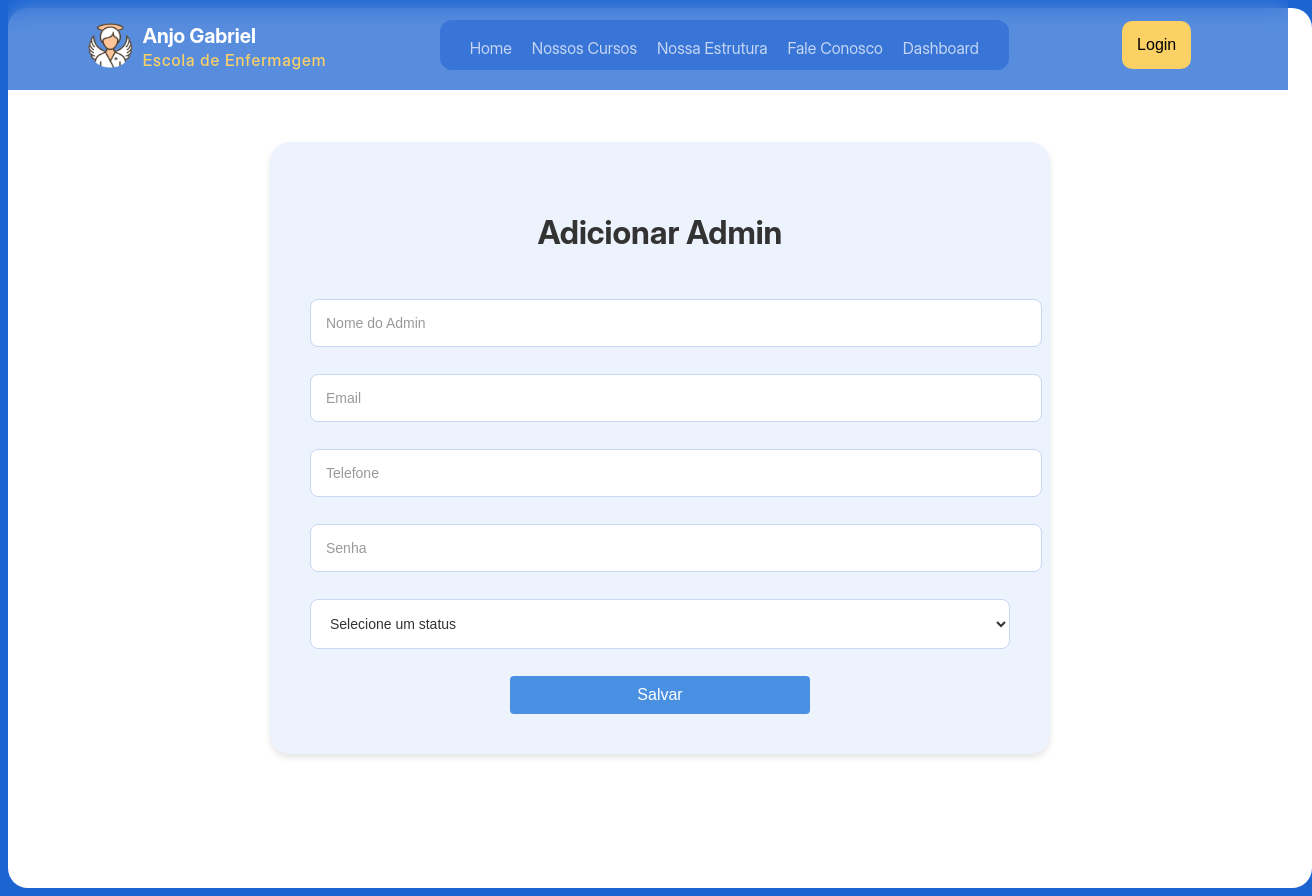
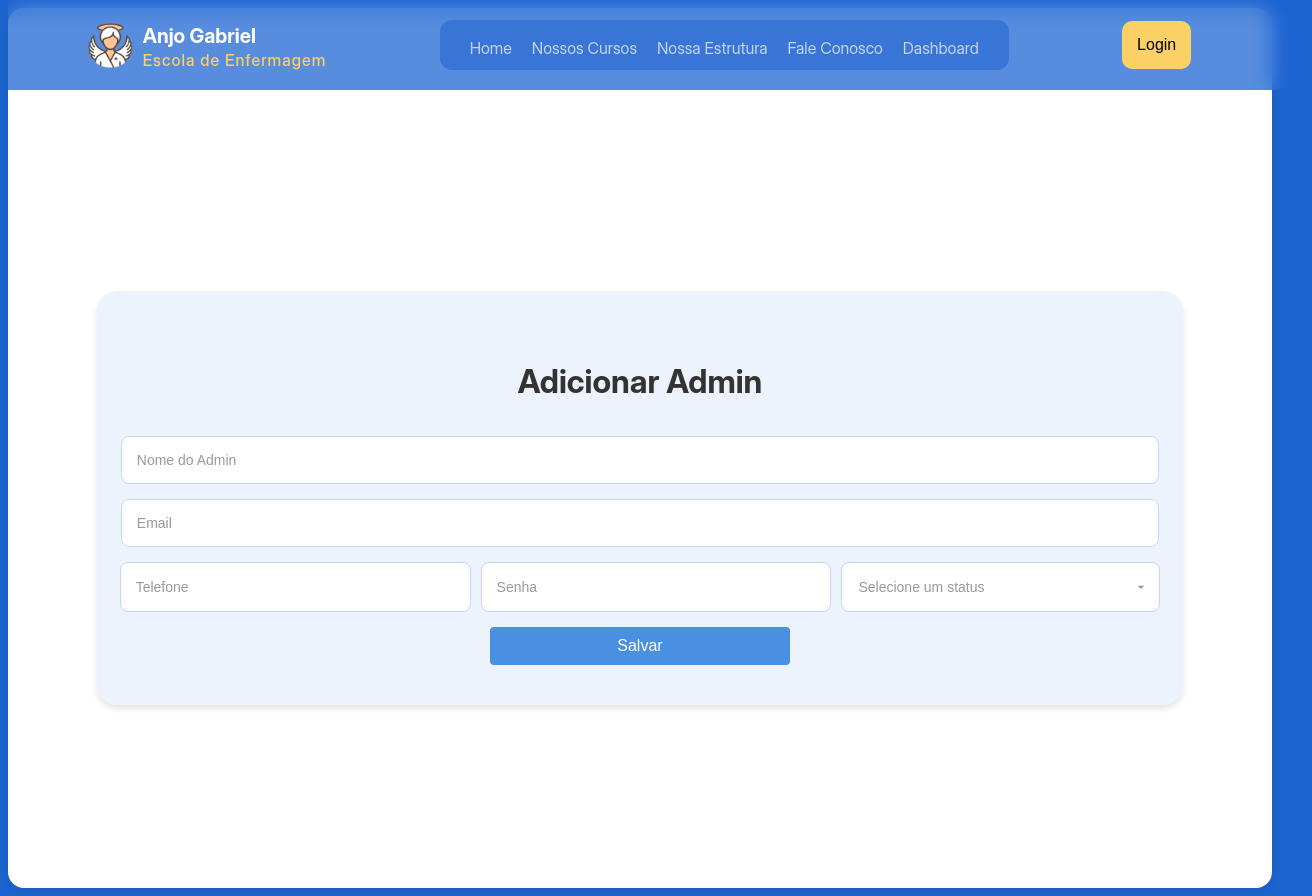
Before and after one commit to MP-oliveira/frontend-anjogabriel, a React (Vite) app in the folder frontend/: page /admins/create in a window 1280 px wide. Shown: the whole page, 1312 px wide, since content can reach past the window. Built offline with nearby package versions, Linux system fonts and the light colour scheme.

Commit message:
fix: adjusting admin layout

```diff
--- a/frontend/src/components/AddAdmin/AddAdmin.jsx
+++ b/frontend/src/components/AddAdmin/AddAdmin.jsx
@@ -9,7 +9,7 @@ const adminSchema = z.object({
   email: z.string().email({ message: "Email inválido." }),
   telefone: z.string().min(10, { message: "Telefone inválido." }),
   role: z.string().nonempty({ message: "Selecione um status válido." }),
-  password: z.string().min(6,{message: "Senha Invalida. A senha de ter pelo menos 6 caracteres. "})
+  password: z.string().min(6, { message: "Senha Invalida. A senha de ter pelo menos 6 caracteres. " })
 });
 
 const AddAdmin = () => {
@@ -56,8 +56,8 @@ const AddAdmin = () => {
   };
 
   return (
-    <div className="addaluno-container">
-      <form className="form-addaluno" onSubmit={handleSubmit}>
+    <div className="form-container">
+      <form className="form-add" onSubmit={handleSubmit}>
         <h2>Adicionar Admin</h2>
 
         <input
@@ -77,7 +77,7 @@ const AddAdmin = () => {
           placeholder="Email"
         />
         {errors.email && <p className="error_message" style={{ color: "red" }}>{errors.email._errors?.[0]}</p>}
-
+        <div className="input-three-columns">
           <input
             type="text"
             name="telefone"
@@ -95,11 +95,15 @@ const AddAdmin = () => {
             placeholder="Senha"
           />
           {errors.password && <p className="error_message" style={{ color: "red" }}>{errors.password._errors?.[0]}</p>}
+          <div className="custom-select-wrapper">
 
             <select name="role" value={adminData.role} onChange={handleChange}>
               <option value="">Selecione um status</option>
               <option value="admin">Administrador</option>
             </select>
+          </div>
+        </div>
+
         {errors.role && <p className="error_message" style={{ color: "red" }}>{errors.role._errors?.[0]}</p>}
 
         <button className="aluno-btn" type="submit">Salvar</button>
--- a/frontend/src/components/EditAdmin/EditAdmin.jsx
+++ b/frontend/src/components/EditAdmin/EditAdmin.jsx
@@ -127,7 +127,16 @@ const EditAdmin = () => {
             </select>
           </div>
           {errors.status && <p className="error_message" style={{ color: "red" }}>{errors.status._errors?.[0]}</p>}
+          <input
+            type="password"
+            name="password"
+            value={adminData.password}
+            onChange={handleChange}
+            placeholder="Senha"
+          />
+          {errors.password && <p className="error_message" style={{ color: "red" }}>{errors.password._errors?.[0]}</p>}
         </div>
+
         <button className="aluno-btn" type="submit">Salvar</button>
       </form>
     </div>
```
Lines whose indentation alone changed are shown as unchanged.
